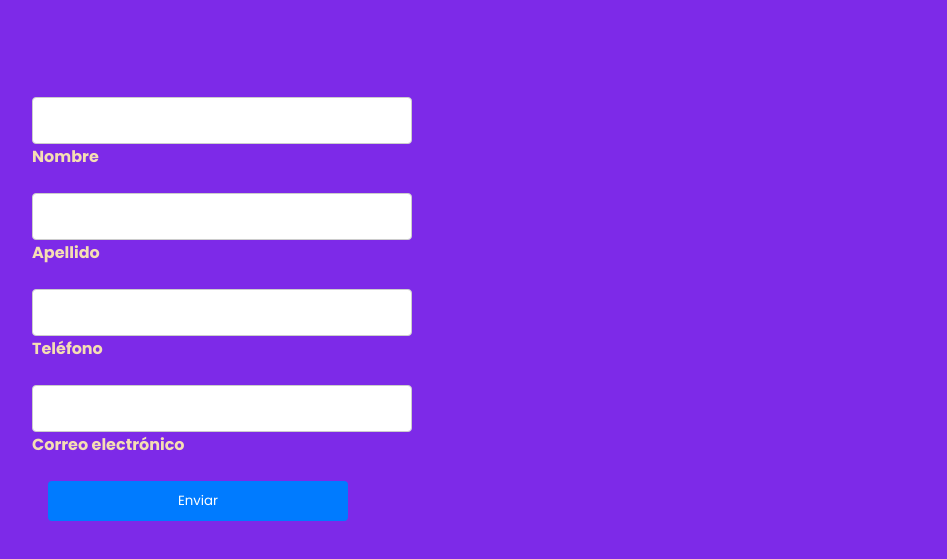
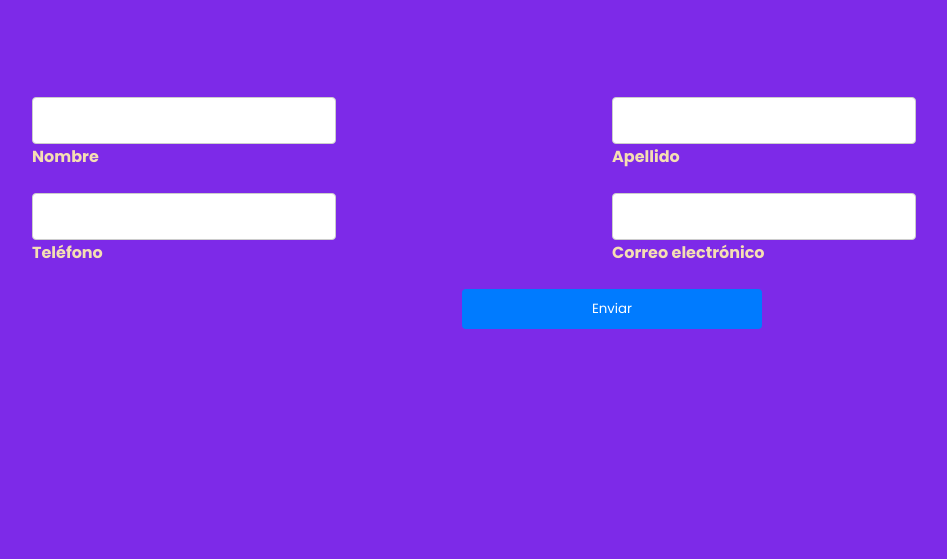
Before and after one commit to TICAMOLINA/desafio-12-ejercicio-c, a website built with Vite: page index.html in a window 1280 px wide. Shown: the part 131-690 px from the top of the page, without its empty margins (28-975 px from the left). Built offline with nearby package versions, Linux system fonts and the light colour scheme; a web font is replaced by a local one.

Commit message:
sobre la media screen 576px defino que cada contenedor ocupe el 50% del ancho disponible, restando 1 rem  para dar espacio entre las columnas. Acomodo el tamaño de los input y centro el button

```diff
--- a/src/sass/style.scss
+++ b/src/sass/style.scss
@@ -70,4 +70,20 @@ button {
     background-color: #0056b3;
   }
 
-// Agregué los resets y estilos básicos a mi proyecto, uso flexbox sobre el form y los contenedores de los campos para hacerlos quedar en una sola columna, defino tamaños y la pseudoclase :hover sobre el botón.
+  @media screen and (min-width: 576px) {
+    .form-container__label-name,
+    .form-container__label-lastName,
+    .form-container__label-telephone,
+    .form-container__label-email {
+      width: calc(50% - 1rem); /* Dos columnas con espacio entre ellas */
+    }
+
+    input {
+        max-width: 19rem;
+    }
+
+    button {
+        margin: auto;
+        align-self: center;
+    }
+  }
```
